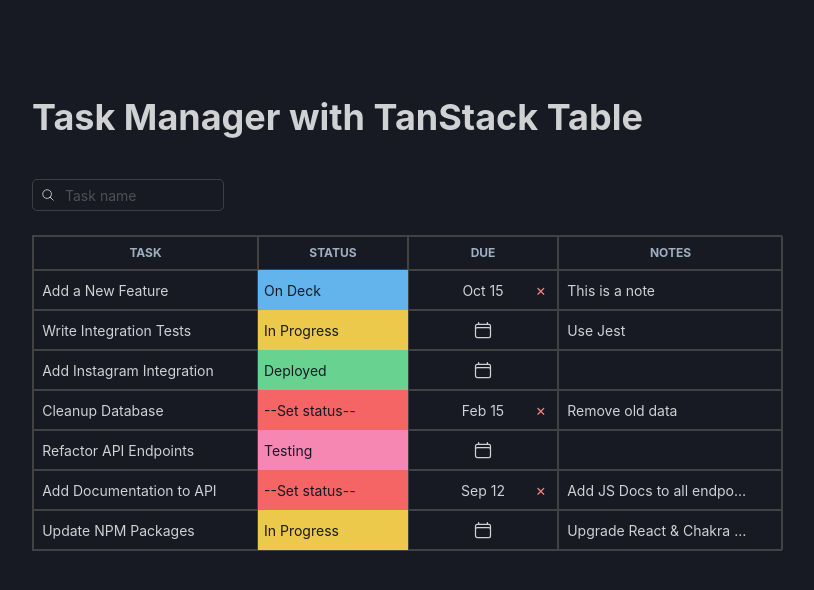
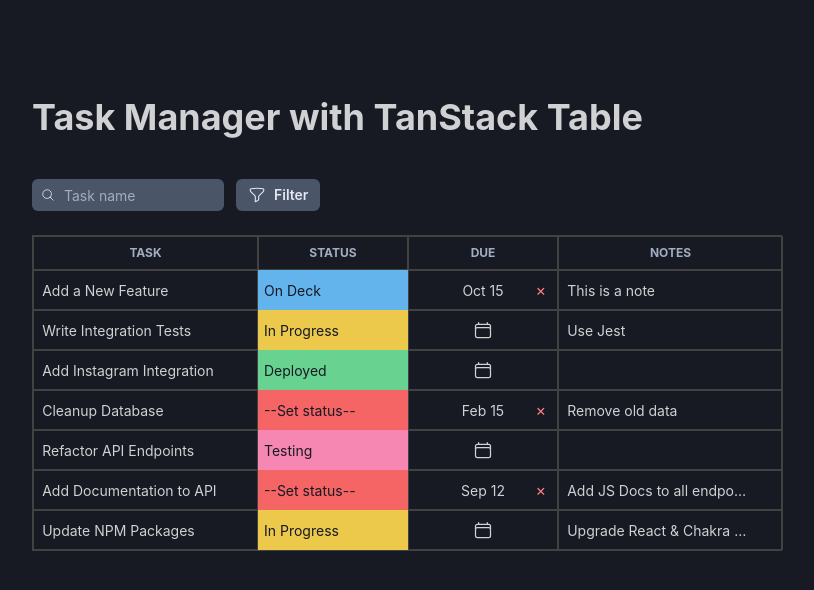
Before and after one commit to adex-badr18/react-table, a React (Vite) app: page / in a window 1280 px wide. Shown: the top 590 px of the page, without its empty margins (132-946 px from the left). Built offline with nearby package versions, Linux system fonts and the light colour scheme.

Commit message:
feat: Filter table by status

```diff
--- /dev/null
+++ b/src/components/FilterPopover.jsx
@@ -0,0 +1,99 @@
+import React from 'react';
+import {
+    Popover,
+    PopoverTrigger,
+    PopoverContent,
+    PopoverBody,
+    PopoverArrow,
+    PopoverCloseButton,
+    Button,
+    Icon,
+    Text,
+    Flex,
+    VStack,
+} from '@chakra-ui/react';
+import FilterIcon from './icons/FilterIcon';
+import { STATUSES } from '../data';
+import { ColorIcon } from './StatusCell';
+
+const StatusItem = ({ status, setColumnFilters, isActive }) => {
+    return (
+        <Flex
+            align='center'
+            cursor='pointer'
+            borderRadius={5}
+            fontWeight='bold'
+            bg={isActive ? 'gray.900' : 'transparent'}
+            p={1.5}
+            onClick={() => (
+                setColumnFilters(prev => {
+                    const statuses = prev.find(filter => filter.id === 'status')?.value;
+                    if (!statuses) {
+                        return [
+                            ...prev,
+                            {
+                                id: 'status',
+                                value: [status.id],
+                            }
+                        ]
+                    }
+
+                    return prev.map(filterObj =>
+                        filterObj.id === 'status' ?
+                            {
+                                ...filterObj,
+                                value: isActive ?
+                                    statuses.filter(statusId => statusId !== status.id) :
+                                    [...statuses, status.id]
+                            } : filterObj
+
+                    )
+                })
+            )}
+            _hover={{ bg: 'gray.900' }}
+        >
+            <ColorIcon color={status.color} mr='3' />
+            {status.name}
+        </Flex>
+    )
+};
+
+const FilterPopover = ({ columnFilters, setColumnFilters }) => {
+    const filterStatuses = columnFilters.find(f => f.id === "status")?.value || [];
+
+    return (
+        <Popover isLazy>
+            <PopoverTrigger>
+                <Button
+                    size='sm'
+                    bg='gray.600'
+                    color='gray.200'
+                    leftIcon={<Icon as={FilterIcon} fontSize={18} />}
+                    _hover={{ bg: 'gray.700' }}
+                >
+                    Filter
+                </Button>
+            </PopoverTrigger>
+            <PopoverContent bg='gray.800'>
+                <PopoverArrow bg='gray.800' />
+                <PopoverCloseButton />
+                <PopoverBody>
+                    <Text fontSize='md' fontWeight='bold' mb={4}>Filter By:</Text>
+
+                    <Text color='gray.400' fontWeight='bold' mb={1}>Status</Text>
+
+                    <VStack align='flex-start' spacing={1}>
+                        {
+                            STATUSES.map(status => (
+                                <StatusItem status={status} setColumnFilters={setColumnFilters} isActive={filterStatuses.includes(status.id)} key={status.id} />
+                            ))
+                        }
+                    </VStack>
+
+                </PopoverBody>
+            </PopoverContent>
+        </Popover>
+    )
+}
+
+export default FilterPopover;
--- a/src/components/Filters.jsx
+++ b/src/components/Filters.jsx
@@ -1,6 +1,7 @@
 import React from 'react';
-import { Box, InputGroup, InputLeftElement, Input, Icon } from '@chakra-ui/react';
+import { Box, HStack, InputGroup, InputLeftElement, Input, Icon } from '@chakra-ui/react';
 import SearchIcon from './icons/SearchIcon';
+import FilterPopover from './FilterPopover';
 
 const Filters = ({ columnFilters, setColumnFilters }) => {
     const taskName = columnFilters.find(f => f.id === 'task')?.value || '';
@@ -12,21 +13,28 @@ const Filters = ({ columnFilters, setColumnFilters }) => {
     };
 
     return (
-        <Box mb={6}>
+        <HStack mb={6} spacing={3}>
             <InputGroup size='sm' maxW='12rem'>
                 <InputLeftElement pointerEvents='none'>
                     <Icon as={SearchIcon} />
                 </InputLeftElement>
                 <Input
                     type='text'
-                    variant='outline'
                     placeholder='Task name'
-                    borderRadius={5}
+                    border='none'
+                    borderRadius='md'
+                    bg='gray.600'
+                    color='gray.200'
                     value={taskName}
                     onChange={(e) => onFilterChange('task', e.target.value)}
+                    _placeholder={{color: 'gray.400'}}
                 />
             </InputGroup>
-        </Box>
+            <FilterPopover
+                columnFilters={columnFilters}
+                setColumnFilters={setColumnFilters}
+            />
+        </HStack>
     )
 }
 
--- a/src/components/StatusCell.jsx
+++ b/src/components/StatusCell.jsx
@@ -2,7 +2,7 @@ import React from 'react';
 import { Box, Menu, MenuButton, MenuItem, MenuList } from '@chakra-ui/react';
 import { STATUSES } from '../data';
 
-const ColorIcon = ({ color, ...props }) => (
+export const ColorIcon = ({ color, ...props }) => (
     <Box h='12px' w='12px' bg={color} borderRadius='3px' {...props} />
 )
 
--- a/src/components/TaskTable.jsx
+++ b/src/components/TaskTable.jsx
@@ -13,11 +13,19 @@ const columns = [
         header: 'Task',
         size: 225,
         cell: EditableCell,
+        enableColumnFilter: true,
+        filterFn: 'includesString',
     },
     {
         accessorKey: 'status',
         header: 'Status',
-        cell: StatusCell
+        cell: StatusCell,
+        enableColumnFilter: true,
+        filterFn: (row, columnId, filterStatuses) => {
+            if (filterStatuses.length === 0) return true;
+            const status = row.getValue(columnId);
+            return filterStatuses.includes(status?.id);
+        }
     },
     {
         accessorKey: 'due',
@@ -30,7 +38,7 @@ const columns = [
         size: 225,
         cell: EditableCell,
     },
-]
+];
 
 const TaskTable = () => {
     const [data, setData] = useState(DATA);
--- a/src/data.js
+++ b/src/data.js
@@ -1,9 +1,5 @@
 const STATUS_ON_DECK = { id: 1, name: "On Deck", color: "blue.300" };
-const STATUS_IN_PROGRESS = {
-  id: 2,
-  name: "In Progress",
-  color: "yellow.400",
-};
+const STATUS_IN_PROGRESS = { id: 2, name: "In Progress", color: "yellow.400", };
 const STATUS_TESTING = { id: 3, name: "Testing", color: "pink.300" };
 const STATUS_DEPLOYED = { id: 4, name: "Deployed", color: "green.300" };
 export const STATUSES = [
```
Lines whose indentation alone changed are shown as unchanged.
